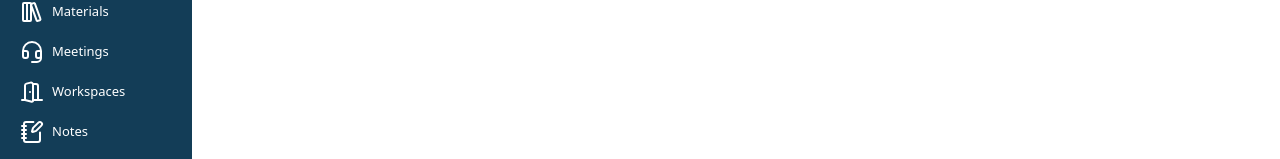
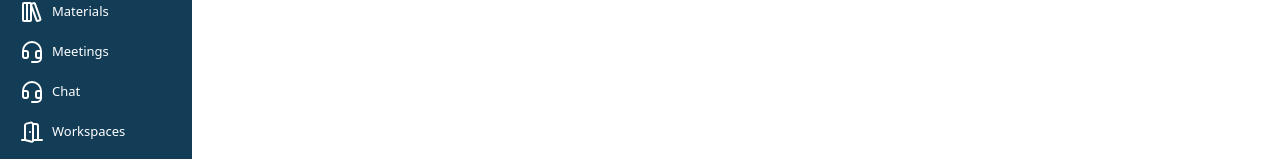
Before and after one commit to YoussefShafiq/GP, a React (Vite) app: page / in a window 1280 px wide. Shown: the part 278-437 px from the top of the page. Built offline with nearby package versions, Linux system fonts and the light colour scheme; no server answers; sample sign-in values are in the browser's storage; a web font is replaced by a local one.

Commit message:
add chat to sidebar
Signed-off-by: Youssef Shafek <youssefmsa616@gmail.com>

```diff
--- a/src/components/Sidebar/Sidebar.jsx
+++ b/src/components/Sidebar/Sidebar.jsx
@@ -302,6 +302,7 @@ export default function Sidebar() {
             <li><NavLink className={`px-2 rounded-3xl ${!sidebarOpen ? "" : "pe-4 "} py-[6px] block`} to={"teamspaces"} ><div className={`flex items-center ${!sidebarOpen ? "justify-center" : ""} space-x-2 capitalize `} ><Users /><h2 className={`${!sidebarOpen ? "hidden" : ""} `} >my teams</h2></div></NavLink></li>
             <li><NavLink className={`px-2 rounded-3xl ${!sidebarOpen ? "" : "pe-4 "} py-[6px] block`} to={"materials"} ><div className={`flex items-center ${!sidebarOpen ? "justify-center" : ""} space-x-2 capitalize `} ><LibraryBig /><h2 className={`${!sidebarOpen ? "hidden" : ""} `} >materials</h2></div></NavLink></li>
             <li><NavLink className={`px-2 rounded-3xl ${!sidebarOpen ? "" : "pe-4 "} py-[6px] block`} to={"meetings"} ><div className={`flex items-center ${!sidebarOpen ? "justify-center" : ""} space-x-2 capitalize `} ><Headset /><h2 className={`${!sidebarOpen ? "hidden" : ""} `} >meetings</h2></div></NavLink></li>
+            <li><NavLink className={`px-2 rounded-3xl ${!sidebarOpen ? "" : "pe-4 "} py-[6px] block`} to={"chat"} ><div className={`flex items-center ${!sidebarOpen ? "justify-center" : ""} space-x-2 capitalize `} ><Headset /><h2 className={`${!sidebarOpen ? "hidden" : ""} `} >chat</h2></div></NavLink></li>
             <li><NavLink className={`px-2 rounded-3xl ${!sidebarOpen ? "" : "pe-4 "} py-[6px] block`} to={"workspaces"} ><div className={`flex items-center ${!sidebarOpen ? "justify-center" : ""} space-x-2 capitalize `} ><DoorOpen /><h2 className={`${!sidebarOpen ? "hidden" : ""} `} >workspaces</h2></div></NavLink></li>
             <li><NavLink className={`px-2 rounded-3xl ${!sidebarOpen ? "" : "pe-4 "} py-[6px] block`} to={"notes"} ><div className={`flex items-center ${!sidebarOpen ? "justify-center" : ""} space-x-2 capitalize `} ><NotebookPen /><h2 className={`${!sidebarOpen ? "hidden" : ""} `} >notes</h2></div></NavLink></li>
           </ul>
```
